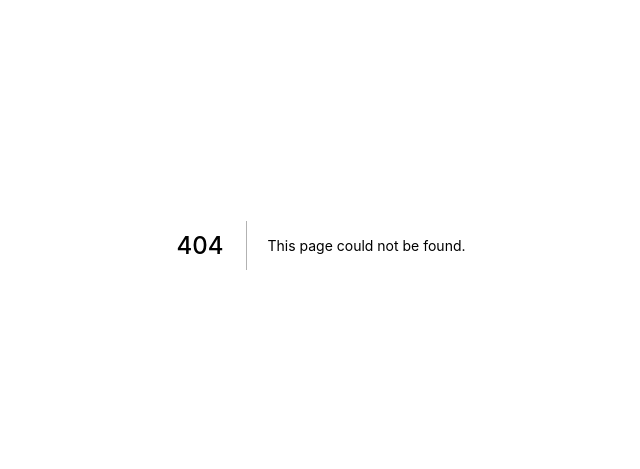
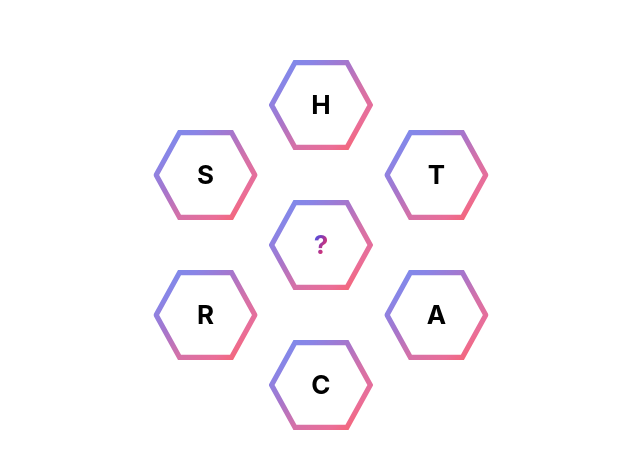
Before and after one commit to shlokar/anagram-game, a Next.js app: page /single-player in a window 1280 px wide. Before the commit this address had no page. Shown: the part 155-624 px from the top of the page, without its empty margins (319-959 px from the left). Built offline with nearby package versions, Linux system fonts and the light colour scheme.

Commit message:
created anagram ui

```diff
--- /dev/null
+++ b/components/Anagram.js
@@ -0,0 +1,60 @@
+import styles from '../styles/Anagram.module.css';
+
+const Anagram = () => {
+  return (
+    <div className={styles.container}>
+      <div className={styles.hive}>
+        <svg>
+          <linearGradient id="gradient" x2="1" y2="1">
+            <stop offset="0%" stopColor="#405DE6"/>
+            <stop offset="20%" stopColor="#5851DB"/>
+            <stop offset="40%" stopColor="#833AB4"/>
+            <stop offset="60%" stopColor="#C13584"/>
+            <stop offset="80%" stopColor="#E1306C"/>
+            <stop offset="100%" stopColor="#FD1D1D"/>
+          </linearGradient>
+        </svg>
+        <svg className={`${styles.cell} ${styles.center}`} viewBox="0 0 120 103.92304845413263">
+          <polygon className={styles.hexagon} points="3,51.96152422706631 30,3 90,3 117,51.96152422706631 90,100.92304845413263 30,100.92304845413263" fill="url(#gradient)"></polygon>
+          <text className={styles.questionMark} x="50%" y="50%" dy="0.35em">?</text>
+        </svg>
+
+        <svg className={`${styles.cell} ${styles.one}`} viewBox="0 0 120 103.92304845413263">
+          <polygon className={styles.hexagon} points="3,51.96152422706631 30,3 90,3 117,51.96152422706631 90,100.92304845413263 30,100.92304845413263"></polygon>
+          <text className={styles.letter} x="50%" y="50%" dy="0.35em">s</text>
+        </svg>
+
+        <svg className={`${styles.cell} ${styles.two}`} viewBox="0 0 120 103.92304845413263">
+          <polygon className={styles.hexagon} points="3,51.96152422706631 30,3 90,3 117,51.96152422706631 90,100.92304845413263 30,100.92304845413263"></polygon>
+          <text className={styles.letter} x="50%" y="50%" dy="0.35em">h</text>
+        </svg>
+
+        <svg className={`${styles.cell} ${styles.three}`} viewBox="0 0 120 103.92304845413263">
+          <polygon className={styles.hexagon} points="3,51.96152422706631 30,3 90,3 117,51.96152422706631 90,100.92304845413263 30,100.92304845413263"></polygon>
+          <text className={styles.letter} x="50%" y="50%" dy="0.35em">t</text>
+        </svg>
+
+        <svg className={`${styles.cell} ${styles.four}`} viewBox="0 0 120 103.92304845413263">
+          <polygon className={styles.hexagon} points="3,51.96152422706631 30,3 90,3 117,51.96152422706631 90,100.92304845413263 30,100.92304845413263"></polygon>
+          <text className={styles.letter} x="50%" y="50%" dy="0.35em">a</text>
+        </svg>
+
+        <svg className={`${styles.cell} ${styles.five}`} viewBox="0 0 120 103.92304845413263">
+          <polygon className={styles.hexagon} points="3,51.96152422706631 30,3 90,3 117,51.96152422706631 90,100.92304845413263 30,100.92304845413263"></polygon>
+          <text className={styles.letter} x="50%" y="50%" dy="0.35em">c</text>
+        </svg>
+
+        <svg className={`${styles.cell} ${styles.six}`} viewBox="0 0 120 103.92304845413263">
+          <polygon className={styles.hexagon} points="3,51.96152422706631 30,3 90,3 117,51.96152422706631 90,100.92304845413263 30,100.92304845413263"></polygon>
+          <text className={styles.letter} x="50%" y="50%" dy="0.35em">r</text>
+        </svg>
+
+      </div>
+    </div>
+  )
+}
+
+export default Anagram;
+
+//stroke="white" strokeWidth="7.5"
+// points="0,51.96152422706631 30,0 90,0 120,51.96152422706631 90,103.92304845413263 30,103.92304845413263"
--- /dev/null
+++ b/pages/single-player.js
@@ -0,0 +1,7 @@
+import Anagram from '../components/Anagram.js'
+
+export default function Single_Player() {
+  return (
+    <Anagram />
+  )
+}
--- /dev/null
+++ b/styles/Anagram.module.css
@@ -0,0 +1,72 @@
+.container {
+  width: 100%;
+  height: 100%;
+  display: flex;
+  justify-content: center;
+  align-items: center;
+}
+
+.hive {
+  width: 500px;
+  height: 500px;
+  position: relative;
+  display: flex;
+  justify-content: center;
+  align-items: center;
+}
+
+.cell {
+  position: absolute;
+  height: 140px;
+  padding: 25px;
+}
+
+.one {
+  transform: translate(-75%, -50%);
+}
+
+.two {
+  transform: translate(0, -100%);
+}
+
+.three {
+  transform: translate(75%, -50%);
+}
+
+.four {
+  transform: translate(75%, 50%);
+}
+
+.five {
+  transform: translate(0, 100%);
+}
+
+.six {
+  transform: translate(-75%, 50%);
+}
+
+.hexagon {
+  fill: white;
+  stroke: url(#gradient);
+  stroke-width: 6;
+  stroke-opacity: 0.7;
+  /* clip-path: polygon(50% 0%, 100% 25%, 100% 75%, 50% 100%, 0% 75%, 0% 25%); */
+}
+
+.letter {
+  text-anchor: middle;
+  font-weight: 700;
+  font-size: 1.875em;
+  text-transform: uppercase;
+
+  /* fill: linear-gradient(45deg, #405DE6, #5851DB, #833AB4, #C13584, #E1306C, #FD1D1D); */
+  /* fill: blue; */
+}
+
+.questionMark {
+  text-anchor: middle;
+  font-weight: 700;
+  font-size: 1.875em;
+  text-transform: uppercase;
+  fill: url(#gradient);
+}
--- a/styles/globals.css
+++ b/styles/globals.css
@@ -4,6 +4,13 @@ body {
   margin: 0;
   font-family: -apple-system, BlinkMacSystemFont, Segoe UI, Roboto, Oxygen,
     Ubuntu, Cantarell, Fira Sans, Droid Sans, Helvetica Neue, sans-serif;
+  width: 100%;
+  height: 100%;
+}
+
+#__next {
+  width: 100%;
+  height: 100%;
 }
 
 a {
```
Also changed, not shown: pages/index.js (+1 -61 lines).
